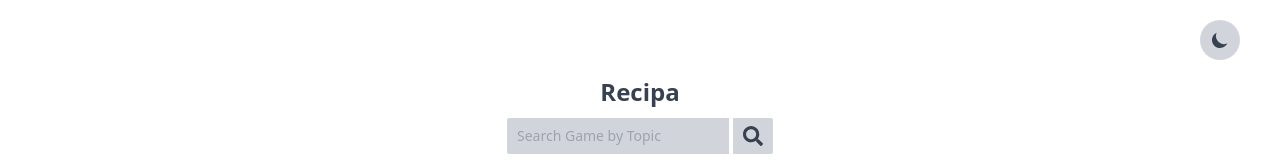
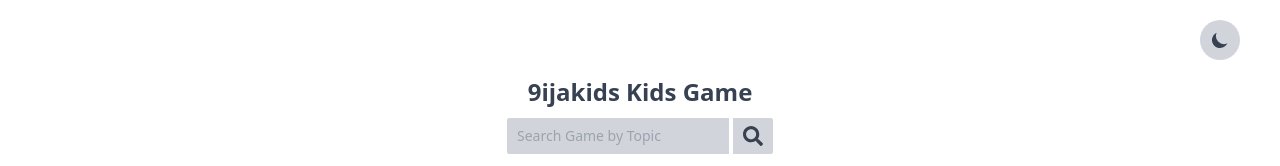
Before and after one commit to topeogunleye/9ijakids-game-list, a React (Create React App) app: page / in a window 1280 px wide. Shown: the top 166 px of the page. Built offline with nearby package versions, Linux system fonts and the light colour scheme.

Commit message:
Fixes error from adding title

```diff
--- a/src/pages/Home.js
+++ b/src/pages/Home.js
@@ -39,7 +39,9 @@
           />
         </div>
 
-        <h1 className="font-black text-2xl logo-signature">Recipa</h1>
+        <h1 className="font-black text-2xl logo-signature">
+          9ijakids Kids Game
+        </h1>
 
         <SearchBox query={query} handleChange={handleChange} />
 
```
